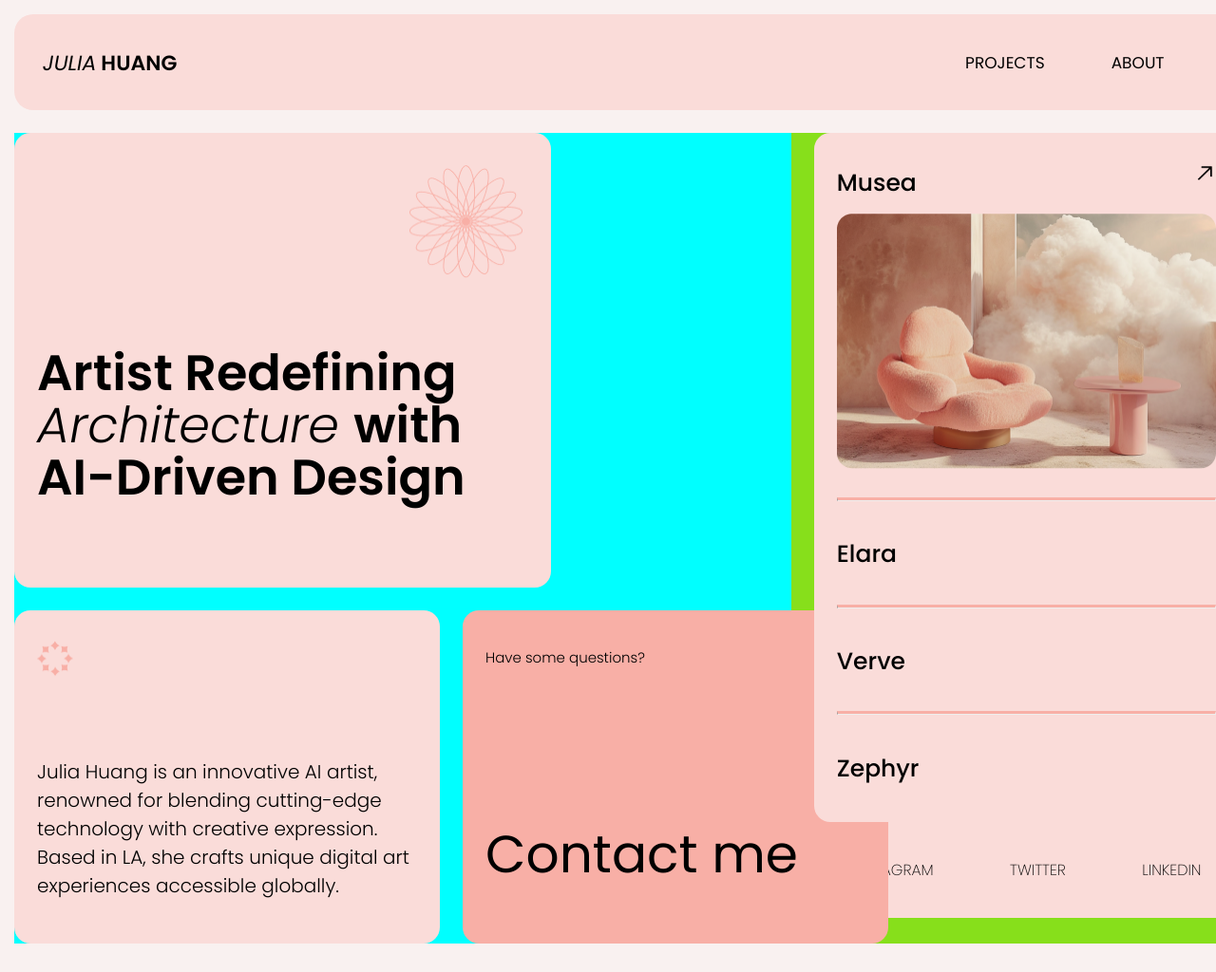
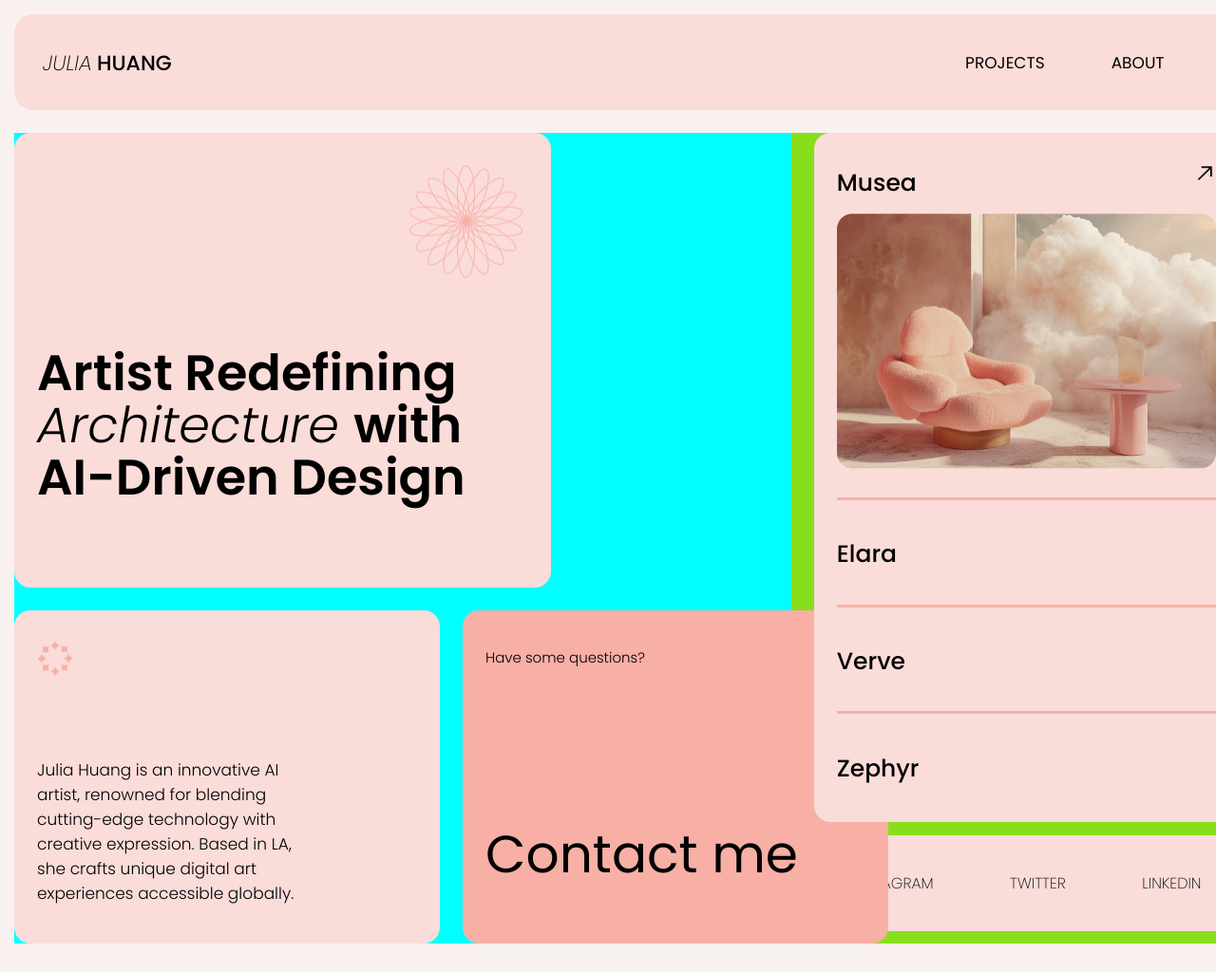
Before and after one commit to ingediego94/Julia_Huang-Portfolio_Figma, a plain HTML site: page src/index.html in a window 1280 px wide. Shown: the top 1024 px of the page at 95% size. Drawn offline with Linux system fonts and the light colour scheme.

Commit message:
Se adelanta proyecto

```diff
--- a/src/styles.css
+++ b/src/styles.css
@@ -35,7 +35,7 @@ body {
     height: 16.95px;
     font-size: 22px;
     font-style: italic;
-    font-weight: normal;
+    font-weight: 200;
 }
 
 .last_name{
@@ -43,7 +43,11 @@ body {
     height: 16.95px;
     font-size: 22px;
     font-style: none;
-    font-weight: 600;
+    font-weight: 500;
+}
+
+.last_name:hover {
+    text-shadow: 3px 1px 5px rgb(29, 28, 28);
 }
 
 
@@ -105,7 +109,7 @@ nav li:hover{
     }
 
     .card_2 {
-        grid-column: 6 /  9;
+        grid-column: 6 / 9;
 
         width: 330px;
         height: 476px;
@@ -127,7 +131,13 @@ nav li:hover{
         position: relative;
     }
 
+.right {
+    display: grid;
+    /* grid-template-columns: 3fr; */
+}
+
 .card_right {
+    /* grid-column:  1 / 3; */
     position: relative;
     width: 448px;
     height: 726px;
@@ -179,9 +189,11 @@ nav li:hover{
 
 .card_3 p {
     position: absolute;
+    width: 296px;
+    height: 150px;
     top: 155px;
     left: 24px;
-    font-size: 20px;
+    font-size: 17px;
     font-weight: 300;
 }
 
@@ -247,8 +259,10 @@ nav li:hover{
 
 .card_right hr {
     width: 399px;
+    border: 0;
     border-top: 3px solid #F8AFA6;
     position: absolute;
+
 }
 
 .hr_musea {
@@ -298,7 +312,7 @@ nav li:hover{
 .card_bottom a {
 
     text-decoration: none;
-    font-weight: 200;
+    font-weight: 250;
     color: black;
 }
 
@@ -306,4 +320,5 @@ nav li:hover{
     cursor: pointer;
     transform: scale(1.09);
     text-shadow: 3px 1px 5px rgb(29, 28, 28);
+    font-weight: 350;
 }
```
